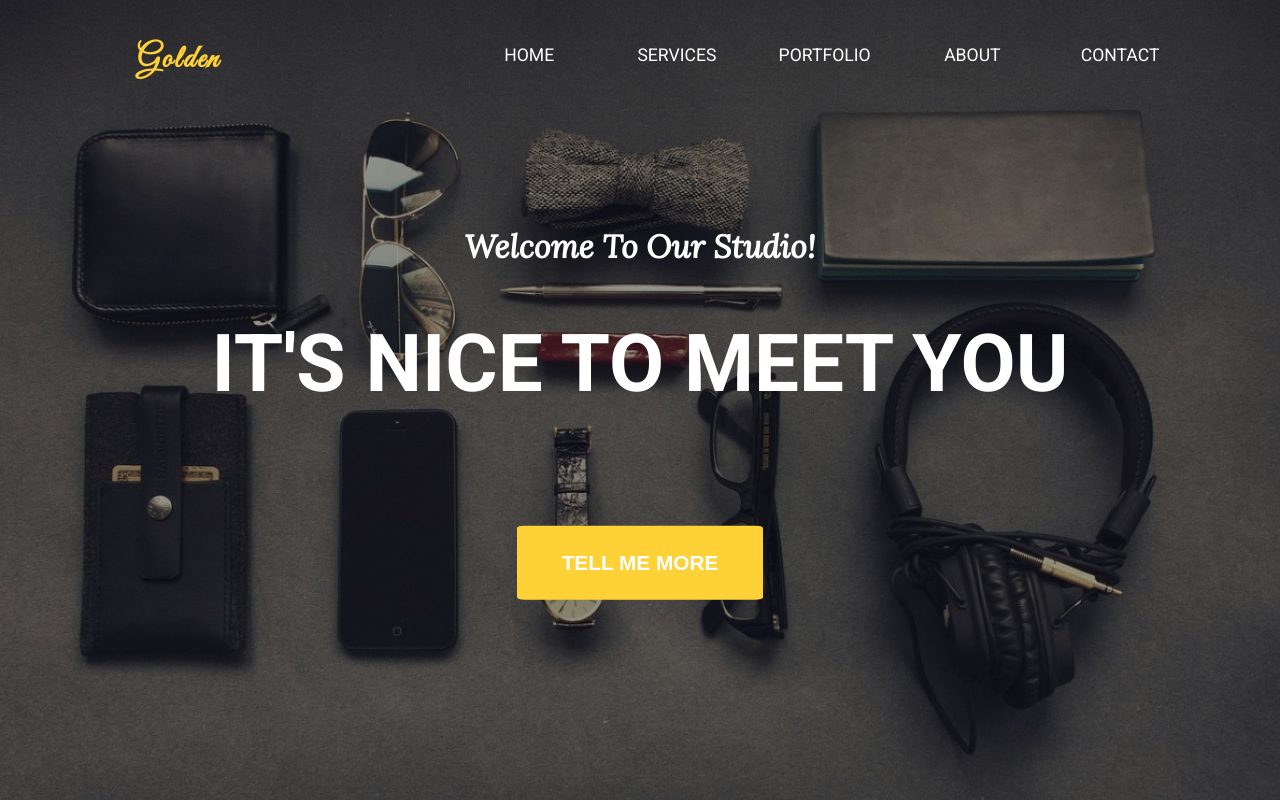
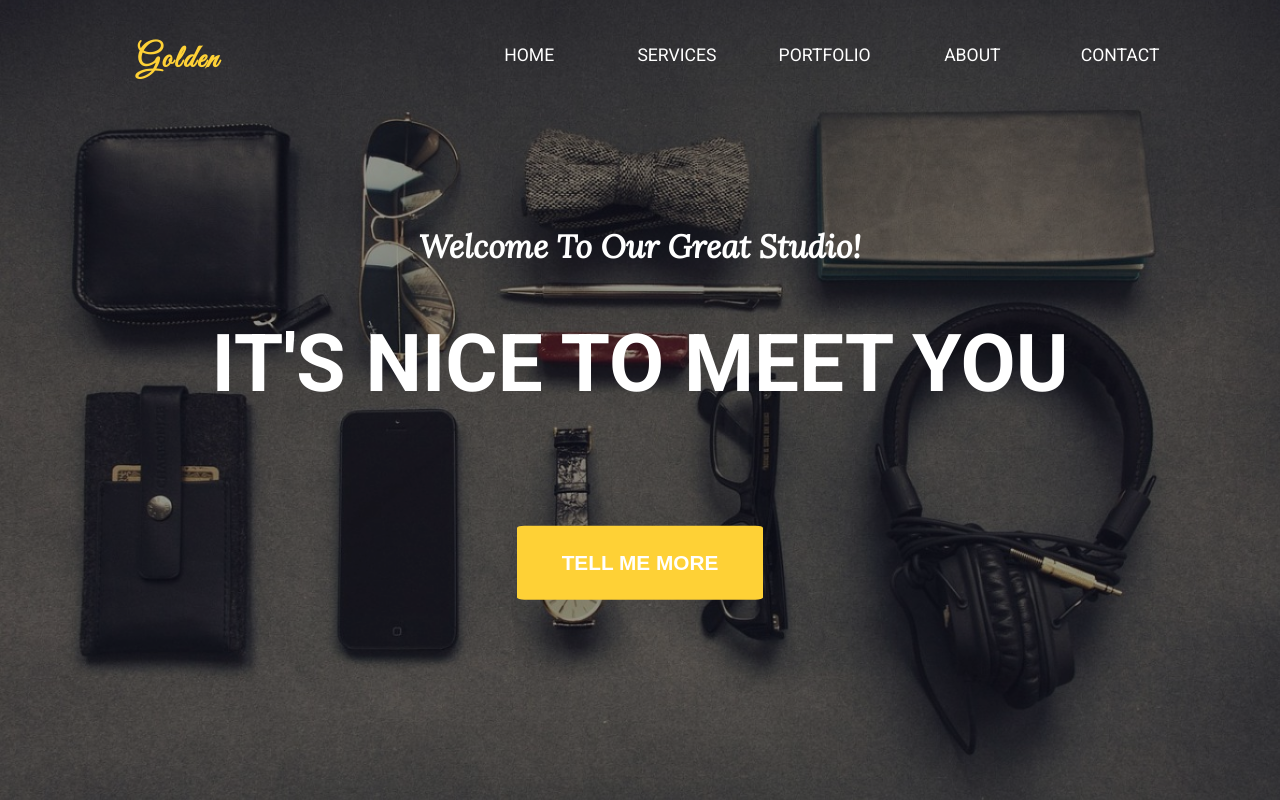
Before and after one commit to KamilHunczak/Zadanie-4-5, a plain HTML site: page index.html in a window 1280 px wide. Shown: the top 800 px of the page. Drawn offline with Linux system fonts and the light colour scheme.

Commit message:
change content in splash title

```diff
--- a/index.html
+++ b/index.html
@@ -33,7 +33,7 @@
             </div>
         </nav>
         <div class="splash-inner">
-            <h3 class="splash-inner-title">welcome to our studio!</h3>
+            <h3 class="splash-inner-title">welcome to our great studio!</h3>
             <h1 class="splash-inner-subtitle">it's nice to meet you</h1>
             <button type="button">tell me more</button>
         </div>
```
